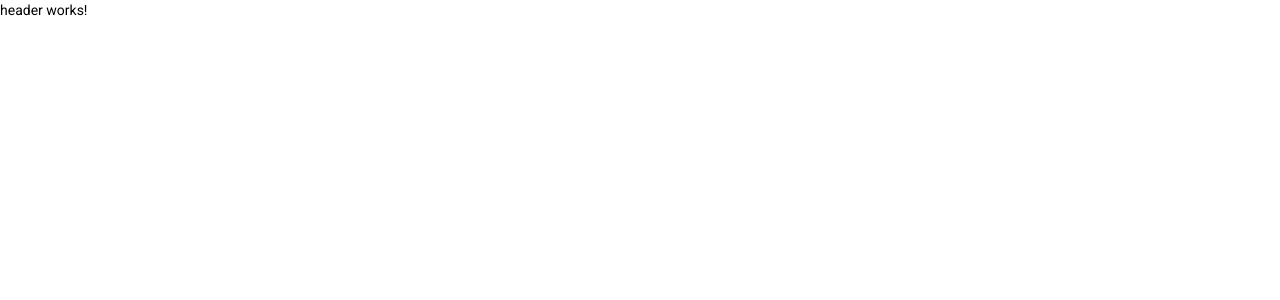
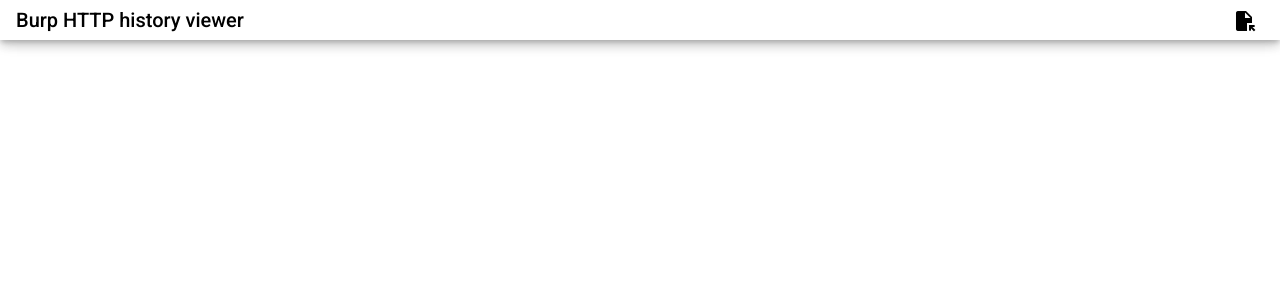
Before and after one commit to adityatelange/bhhb, an Angular app: page / in a window 1280 px wide. Shown: the top 300 px of the page. Built offline with nearby package versions, Linux system fonts and the light colour scheme.

Commit message:
Customize Navbar - Reduce height - Add a spacer - Add file opener button icon - Add corresponding material modules

```diff
--- a/src/app/app.component.css
+++ b/src/app/app.component.css
@@ -0,0 +1,7 @@
+app-header {
+  position: fixed;
+  top: 0;
+  left: 0;
+  right: 0;
+  z-index: 2;
+}
--- a/src/app/app.component.html
+++ b/src/app/app.component.html
@@ -1 +1 @@
-<app-header></app-header>
+<app-header class="mat-elevation-z6"></app-header>
--- a/src/app/components/header/header.component.css
+++ b/src/app/components/header/header.component.css
@@ -0,0 +1,20 @@
+.navbar-header {
+  display: flex;
+  flex-wrap: wrap;
+  align-items: center;
+  width: 100%;
+}
+
+.toolbar-spacer {
+  flex: 1 1 auto;
+}
+
+mat-toolbar {
+  height: 40px;
+  background: inherit;
+  color: inherit;
+}
+
+.hidden {
+  display: none;
+}
--- a/src/app/components/header/header.component.html
+++ b/src/app/components/header/header.component.html
@@ -1 +1,14 @@
-<p>header works!</p>
+<mat-toolbar>
+    <nav class="navbar-header">
+        <span>Burp HTTP history viewer</span>
+
+        <span class="toolbar-spacer"></span>
+
+        <button mat-icon-button aria-label="">
+            <mat-icon aria-hidden="false" aria-label="Open File" matTooltip="Open File" (click)="fileInput.click()">
+                file_open
+            </mat-icon>
+            <input #fileInput type="file" class="hidden" accept="*" />
+        </button>
+    </nav>
+</mat-toolbar>
```
Also changed, not shown: src/app/modules/angular-material/angular-material.module.ts (+10 -2 lines).
